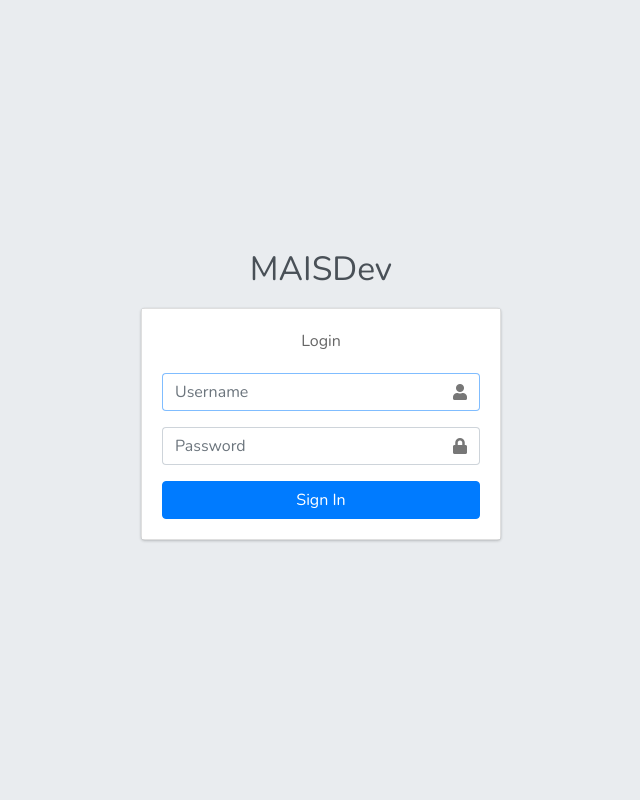
After one commit to khoirulfa/ci4app, a CodeIgniter 4 app: template app/Views/auth/login.php in a window 1280 px wide. The commit adds this page. Shown: the whole page, without its empty margins (319-959 px from the left). Run offline with PHP 8.4 and a stand-in for CodeIgniter, Linux system fonts and the light colour scheme; the template is opened without the code that fills it: most values are stand-ins (such as "Sample title", 1, 10 or a date in 2020); some libraries are stand-ins or nearby versions.

Commit message:
login (experimental)

```diff
--- /dev/null
+++ b/app/Views/auth/login.php
@@ -0,0 +1,90 @@
+<!DOCTYPE html>
+<html>
+
+<head>
+   <meta charset="utf-8">
+   <meta http-equiv="X-UA-Compatible" content="IE=edge">
+   <title><?= $title; ?></title>
+   <!-- Tell the browser to be responsive to screen width -->
+   <meta name="viewport" content="width=device-width, initial-scale=1">
+   <!-- Font Awesome -->
+   <link rel="stylesheet" href="/assets/plugins/fontawesome-free/css/all.min.css">
+   <!-- Ionicons -->
+   <link rel="stylesheet" href="https://code.ionicframework.com/ionicons/2.0.1/css/ionicons.min.css">
+   <!-- overlayScrollbars -->
+   <link rel="stylesheet" href="/assets/css/adminlte.min.css">
+   <!-- Bootstrap 4.5 -->
+   <link rel="stylesheet" href="https://stackpath.bootstrapcdn.com/bootstrap/4.5.2/css/bootstrap.min.css" integrity="sha384-JcKb8q3iqJ61gNV9KGb8thSsNjpSL0n8PARn9HuZOnIxN0hoP+VmmDGMN5t9UJ0Z" crossorigin="anonymous">
+   <!-- jquery-ui -->
+   <link rel="stylesheet" href="/assets/plugins/jquery-ui/jquery-ui.min.css">
+   <!-- Google Font: Nunito -->
+   <link href="https://fonts.googleapis.com/css?family=Nunito:200,200i,300,300i,400,400i,600,600i,700,700i,800,800i,900,900i" rel="stylesheet">
+   <style>
+      * {
+         font-family: Nunito;
+      }
+   </style>
+</head>
+
+<body class="hold-transition login-page">
+
+   <div class="login-box">
+      <div class="login-logo">
+         <a href="../../index2.html"><b>MAIS</b>Dev</a>
+      </div>
+      <!-- /.login-logo -->
+      <div class="card">
+         <div class="card-body login-card-body">
+            <p class="login-box-msg">Login</p>
+            <?php if (!empty(session()->getFlashData('danger'))) : ?>
+               <div class="alert alert-danger">
+                  <?= session()->getFlashData('danger'); ?>
+               </div>
+            <?php endif; ?>
+
+            <?= form_open('Auth/login'); ?>
+            <!-- <form action="/Auth/login" method="post"> -->
+            <div class="input-group mb-3">
+               <input type="text" name="username" class="form-control" placeholder="Username" required autocomplete="off" autofocus>
+               <div class="input-group-append">
+                  <div class="input-group-text">
+                     <span class="fas fa-user"></span>
+                  </div>
+               </div>
+            </div>
+            <div class="input-group mb-3">
+               <input type="password" name="password" class="form-control" placeholder="Password" required>
+               <div class="input-group-append">
+                  <div class="input-group-text">
+                     <span class="fas fa-lock"></span>
+                  </div>
+               </div>
+            </div>
+            <button type="submit" class="btn btn-primary btn-block align-self-center">Sign In</button>
+         </div>
+         <!-- </form> -->
+         <?= form_close(); ?>
+
+      </div>
+      <!-- /.login-card-body -->
+   </div>
+   </div>
+
+
+   <!-- jQuery -->
+   <script src="/assets/plugins/jquery/jquery.min.js"></script>
+   <!-- jQuery ui -->
+   <script src="/assets/plugins/jquery-ui/jquery-ui.min.js"></script>
+   <!-- Bootstrap 4 -->
+   <script src="https://stackpath.bootstrapcdn.com/bootstrap/4.5.2/js/bootstrap.min.js" integrity="sha384-B4gt1jrGC7Jh4AgTPSdUtOBvfO8shuf57BaghqFfPlYxofvL8/KUEfYiJOMMV+rV" crossorigin="anonymous"></script>
+   <!-- AdminLTE App -->
+   <script src="/assets/js/adminlte.min.js"></script>
+   <!-- ChartJS -->
+   <script src="/assets/plugins/chart.js/Chart.min.js"></script>
+   <!-- popper -->
+   <script src="https://cdn.jsdelivr.net/npm/popper.js@1.16.1/dist/umd/popper.min.js" integrity="sha384-9/reFTGAW83EW2RDu2S0VKaIzap3H66lZH81PoYlFhbGU+6BZp6G7niu735Sk7lN" crossorigin="anonymous"></script>
+   <!-- my script -->
+   <script src="/assets/js/script.js"></script>
+</body>
+
+</html>
--- a/app/Views/layout/navbar.php
+++ b/app/Views/layout/navbar.php
@@ -6,7 +6,7 @@
             <a class="nav-link" data-widget="pushmenu" href="#" role="button"><i class="fas fa-bars"></i></a>
         </li>
         <li class="nav-item d-none d-sm-inline-block">
-            <a href="/" class="nav-link">Home</a>
+            <a href="/home" class="nav-link">Home</a>
         </li>
         <li class="nav-item d-none d-sm-inline-block">
             <a href="/contact" class="nav-link">Contact</a>
--- a/app/Views/layout/sidebar.php
+++ b/app/Views/layout/sidebar.php
@@ -24,7 +24,7 @@
                 <!-- Add icons to the links using the .nav-icon class
                with font-awesome or any other icon font library -->
                 <li class="nav-item">
-                    <a href="/" class="nav-link">
+                    <a href="/home" class="nav-link">
                         <i class="nav-icon fas fa-tachometer-alt"></i>
                         <p>
                             Dashboard
--- a/composer.json
+++ b/composer.json
@@ -6,10 +6,10 @@
 	"license": "MIT",
 	"require": {
 		"php": ">=7.2",
-		"codeigniter4/framework": "^4"
+		"codeigniter4/framework": "^4",
+		"fzaninotto/faker": "^1.9"
 	},
 	"require-dev": {
-		"fzaninotto/faker": "^1.9@dev",
 		"mikey179/vfsstream": "1.6.*",
 		"phpunit/phpunit": "^8.5"
 	},
```
Also changed, not shown: app/Config/Routes.php (+7 -2 lines), app/Controllers/Auth.php (added, +43 -0 lines), app/Database/Seeds/guruSeeder.php (added, +34 -0 lines), app/Models/AuthModel.php (added, +17 -0 lines), public/assets/js/script.js, 1 other file.
